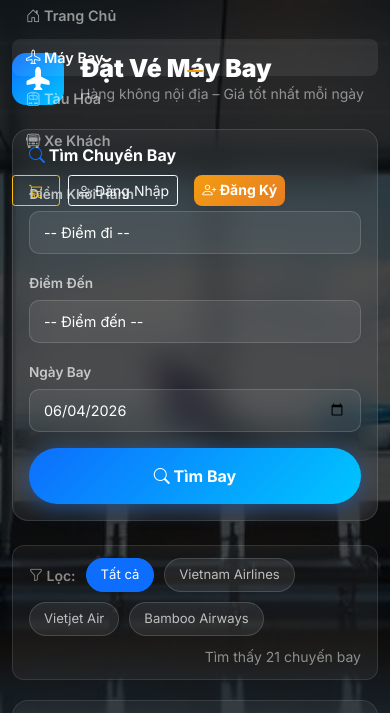
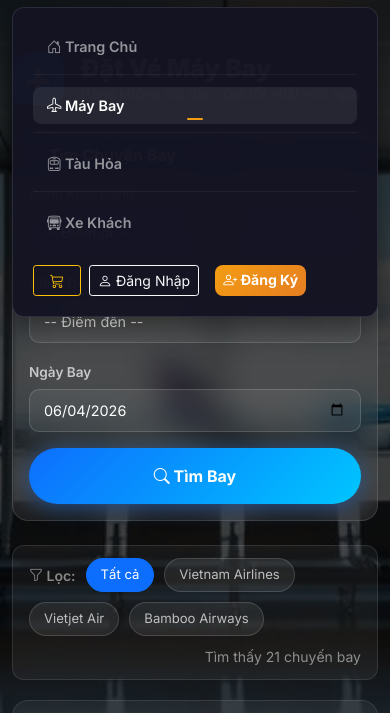
Before and after one commit to ShouNLAK/HUIT-TKWeb-Nhom-3, a plain HTML site: page flight.html in a window 390 px wide. Both pictures are taken after a click on the button 351 px from the left and 35 px from the top of the page. Shown: the part 57-770 px from the top of the page. Drawn offline with nearby package versions, Linux system fonts and the light colour scheme.

Commit message:
Add files via upload

```diff
--- a/flight.html
+++ b/flight.html
@@ -59,6 +59,29 @@
         .filter-chip:hover, .filter-chip.active {
             background: #0d6efd; border-color: #0d6efd; color: #fff;
         }
+
+	@media (max-width: 991.98px) {
+    	.navbar-collapse {
+        	background: rgba(20, 20, 35, 0.98); /* Tạo nền tối đồng bộ với website để che phần chữ phía dưới */
+        	backdrop-filter: blur(10px); /* Hiệu ứng mờ kính cao cấp */
+        	border: 1px solid rgba(255, 255, 255, 0.1); /* Viền mỏng định hình khung */
+        	border-radius: 12px; /* Bo góc thành một khối layout đẹp mắt */
+        	padding: 20px;
+        	margin-top: 10px;
+        	box-shadow: 0 10px 30px rgba(0, 0, 0, 0.5); /* Đổ bóng tạo chiều sâu */
+    		}
+
+    	/* Làm các mục menu cách nhau rõ ràng hơn trên di động */
+    	.navbar-nav .nav-item {
+        	border-bottom: 1px solid rgba(255, 255, 255, 0.05);
+        	padding-bottom: 8px;
+        	margin-bottom: 8px;
+    		}
+    	.navbar-nav .nav-item:last-child {
+        	border-bottom: none;
+        	margin-bottom: 0;
+    		}
+	}
     </style>
 </head>
 <body>
```
